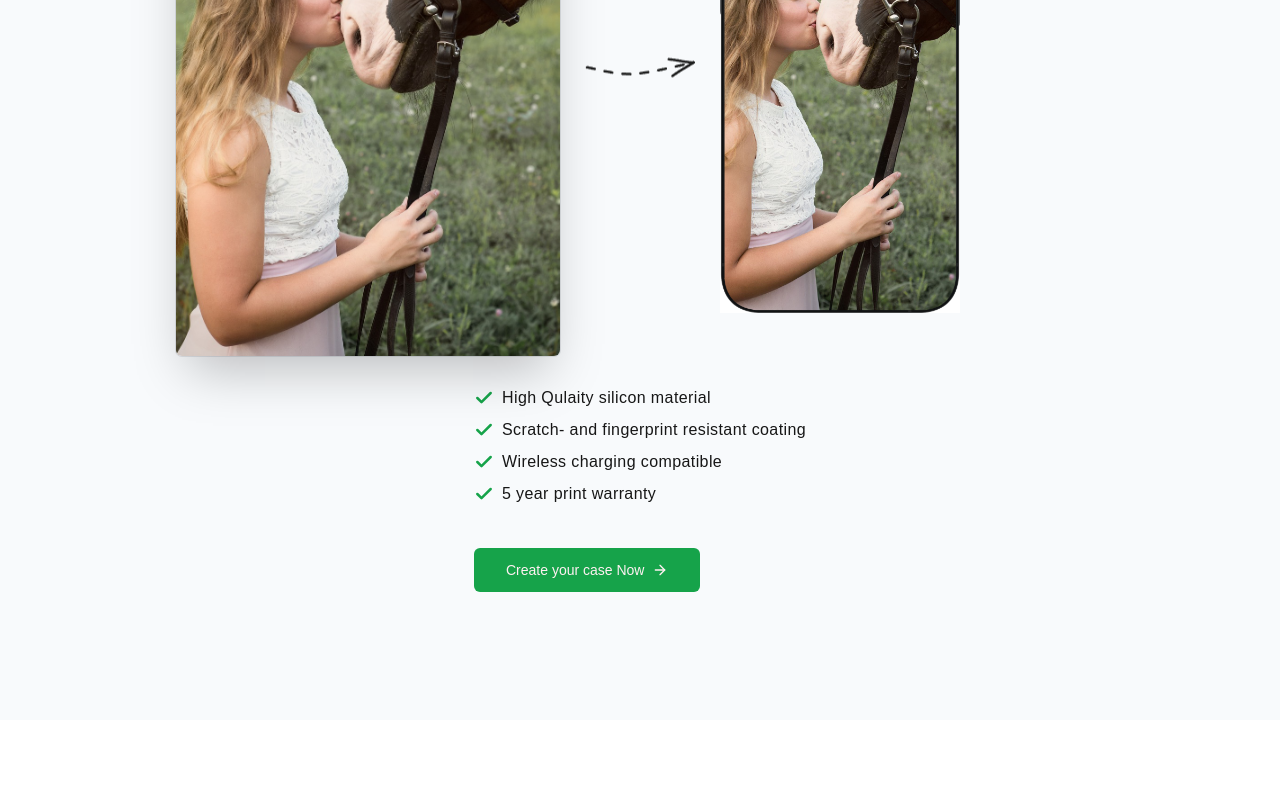
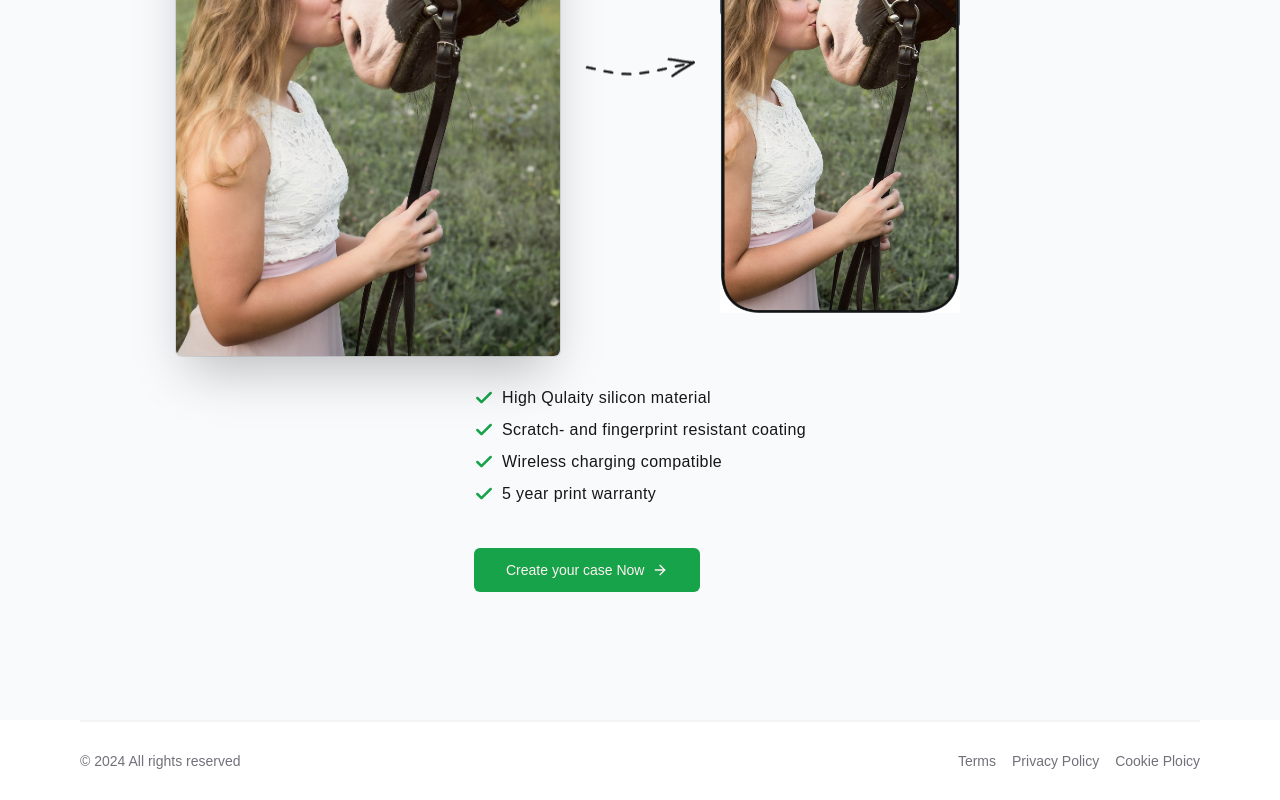
Before and after one commit to hritikk7/phone-case, a Next.js app: page / in a window 1280 px wide. Shown: the part 2199-2999 px from the top of the page. Before the commit the page ends 2919 px from the top, so only its background shows below. Built offline with nearby package versions, Linux system fonts and the light colour scheme; no server answers.

Commit message:
started on upload image

```diff
--- a/package.json
+++ b/package.json
@@ -17,6 +17,7 @@
     "next": "14.2.11",
     "react": "^18",
     "react-dom": "^18",
+    "react-dropzone": "^14.2.3",
     "tailwind-merge": "^2.5.2",
     "tailwindcss-animate": "^1.0.7"
   },
--- /dev/null
+++ b/src/app/configure/upload/page.tsx
@@ -0,0 +1,21 @@
+'use client'
+
+import { cn } from "@/lib/utils";
+import { useState } from "react";
+
+const Page = () => {
+  const [isDragOver, setIsDragOver] = useState<boolean>(false)
+  return (
+    <div
+      className={cn('relative flex-1 h-full w-full px-2.5 bg-gray-900 rounded-xl bg-gray-900/5 p-2 my-16 ring-1 ring-gray-900/10 lg:rounded-2xl flex flex-col justify-center items-center',
+        {
+          "ring-blue-900/10, ring-blue-900/25" : isDragOver,
+        }
+      )}
+    >
+      <div className="flex flex-col justify-center items-center flex-1 relative w-full"></div>
+    </div>
+  );
+};
+
+export default Page;
--- a/src/app/layout.tsx
+++ b/src/app/layout.tsx
@@ -2,6 +2,7 @@ import type { Metadata } from "next";
 import localFont from "next/font/local";
 import "./globals.css";
 import NavBar from "@/components/NavBar";
+import Footer from "@/components/Footer";
 
 const geistSans = localFont({
   src: "./fonts/GeistVF.woff",
@@ -28,8 +29,10 @@ export default function RootLayout({
     <html lang="en">
       <body
         className={`${geistSans.variable} ${geistMono.variable} antialiased`}
-      ><NavBar/>
+      >
+        <NavBar />
         {children}
+        <Footer />
       </body>
     </html>
   );
--- a/src/app/page.tsx
+++ b/src/app/page.tsx
@@ -276,6 +276,7 @@ export default function Home() {
           </ul>
         </MaxWidthWrapper>
       </section>
+
     </div>
   );
 }
--- /dev/null
+++ b/src/components/Footer.tsx
@@ -0,0 +1,31 @@
+import Link from "next/link";
+import MaxWidthWrapper from "./MaxWidthWrapper";
+
+const Footer = () => {
+  return (
+    <footer className="h-20 bg-white">
+      <MaxWidthWrapper className="h-full">
+        <div className=" border-gray-100 border-t-2 flex flex-col h-full w-full justify-center
+        md:justify-between items-center md:flex-row ">
+          <div className="pb-2 md:pb-0">
+            <p className="text-sm text-muted-foreground">
+              &copy; {new Date().getFullYear()} All rights reserved
+            </p>
+          </div>
+          <div className=" flex space-x-4 md:spac-x-8">
+            <Link className="text-sm text-muted-foreground" href="#">
+              Terms
+            </Link>
+            <Link className="text-sm text-muted-foreground" href="#">
+              Privacy Policy
+            </Link>
+            <Link className="text-sm text-muted-foreground" href="#">
+              Cookie Ploicy
+            </Link>
+          </div>
+        </div>
+      </MaxWidthWrapper>
+    </footer>
+  );
+};
+export default Footer;
```
Also changed, not shown: 1 other file (tests, documents, lock files or other folders).
